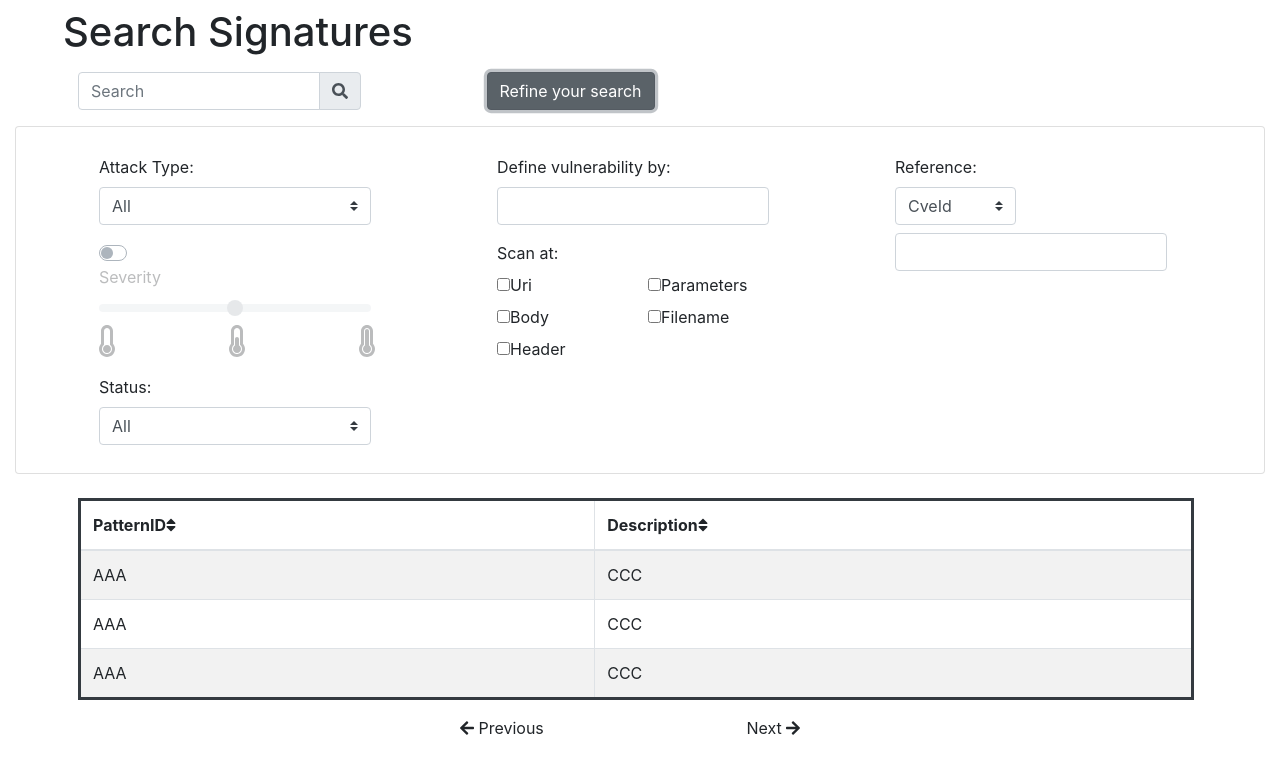
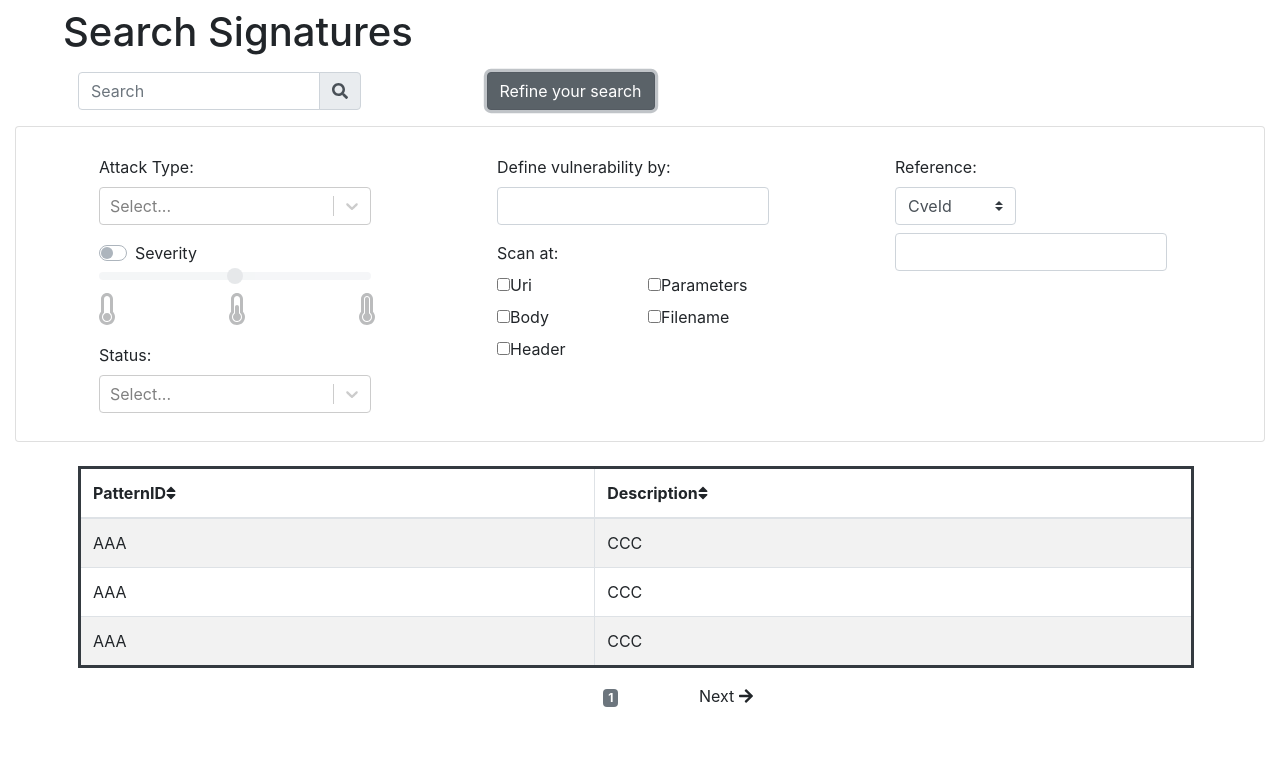
Before and after one commit to ShaharGrauman/radware-client, a React (Create React App) app in the folder client/: page /SearchSignature in a window 1280 px wide. Both pictures are taken after a click on the button "Refine your search". Shown: the top 774 px of the page. Built offline with nearby package versions, Linux system fonts and the light colour scheme.

Commit message:
search update

```diff
--- a/client/package.json
+++ b/client/package.json
@@ -17,6 +17,7 @@
     "react-dom": "^16.12.0",
     "react-router-dom": "^5.1.2",
     "react-scripts": "3.3.0",
+    "react-select": "^3.0.8",
     "reactstrap": "^8.4.1"
   },
   "scripts": {
--- a/client/src/components/reports/SearchSignature/AttackStatusSelection.js
+++ b/client/src/components/reports/SearchSignature/AttackStatusSelection.js
@@ -3,33 +3,61 @@ import SwitchableComponent from "./SwitchableComponent";
 
 import {constants} from './dataManager'
 
+import Select from 'react-select';
+
 
 export default class AttackStatusSelection extends SwitchableComponent {
-  onChange = e => {
-    if(e.target.value>=0){
-      this.props.onSelect('status',  e.target.selectedOptions[0].text)
-    }else{
-      this.props.onSelect('status',"" )
+  constructor(props){
+    super(props);
+    this.state={
+      selectedOption: null,
     }
   }
+
+  handleChange = selectedOption => {
+    let url=''
+    if(selectedOption!=null){
+    selectedOption.forEach(attack=>{
+      url=url.concat(`+${attack.value}`)
+    })
+  }
+      this.setState(
+        { selectedOption }
+      );
+    this.props.onSelect('status',url.slice(1))
+  };
+
+
+  // onChange = e => {
+  //   console.log(e.target.value)
+  //   if(e.target.value!='All'){
+  //     this.props.onSelect('status',e.target.value)
+  //   }else{
+  //     this.props.onSelect('status',"" )
+  //   }
+  // }
   render() {
+    const { selectedOption } = this.state;
     return (
       <>
         <label htmlFor="attack-Status">Status:</label>
-        <select className="custom-select" id="attack-Status" onChange={this.onChange} disabled={this.state.disabled}>
+
+        <Select
+        value={selectedOption}
+        onChange={this.handleChange}
+        options={constants.status}
+        isMulti ={true}
+      />
+        {/* <select className="custom-select" id="attack-Status" onChange={this.onChange} disabled={this.state.disabled}>
           <option defaultValue >All</option>
 
           {
-            constants.status.map((status,index)=>
-              <option value={index}>{status}</option>
+            constants.status.map(status=>
+              <option value={status.id}>{status.name}</option>
               )
           }
-          {/* <option value="1" defaultValue>In progress</option>
-          <option value="2">In test</option>
-          <option value="3">In QA</option>
-          <option value="4">Published</option>
-          <option value="5">Suspended</option> */}
-        </select>
+
+        </select> */}
       </>
     );
   }
--- a/client/src/components/reports/SearchSignature/AttackTypeSelection.js
+++ b/client/src/components/reports/SearchSignature/AttackTypeSelection.js
@@ -1,37 +1,66 @@
 import React, { Component } from "react";
 import SwitchableComponent from "./SwitchableComponent";
+
+import Select from 'react-select';
+
 
 import {constants} from './dataManager'
 
 export default class AttackTypeSelection extends SwitchableComponent {
   constructor(props){
     super(props);
-  }
-
-  onChange = e => {
-    if(e.target.value>=0){
-      this.props.onSelect('attackType', e.target.selectedOptions[0].text)
-    }else{
-      this.props.onSelect('attackType',"" )
+    this.state={
+      selectedOption: null,
     }
   }
 
+  handleChange = selectedOption => {
+    let url=''
+    if(selectedOption!=null){
+    selectedOption.forEach(attack=>{
+      url=url.concat(`+${attack.value}`)
+    })
+  }
+      this.setState(
+        { selectedOption }
+      );
+    this.props.onSelect('attackType',url.slice(1))
+  };
+
+  // onChange = e => {
+  //   console.log(e.target)
+  //   if(e.target.value>=0){
+  //     // this.props.onSelect('attackType', e.target.selectedOptions[0].text)
+  //     this.props.onSelect('attackType', e.target.value)
+  //   }else{
+  //     this.props.onSelect('attackType',"" )
+  //   }
+  // }
+
   render() {
+    const { selectedOption } = this.state;
+
     return (
       <>
         <label htmlFor="attack-type">Attack Type:</label>
-        <select className="custom-select" id="attack-type" onChange={this.onChange} disabled={this.state.disabled}>
+
+
+        <Select
+        value={selectedOption}
+        onChange={this.handleChange}
+        options={constants.attackType}
+        isMulti ={true}
+      />
+
+        {/* <select className="custom-select" id="attack-type" onChange={this.onChange} disabled={this.state.disabled}>
           <option defaultValue >All</option>
           {
-            constants.attackType.map((attack,index)=>
-              <option value={index}>{attack}</option>
+            constants.attackType.map(attack=>
+              <option value={attack.id}>{attack.name}</option>
             )
           }
-          {/* <option defaultValue>Attack</option>
-          <option value="1">One</option>
-          <option value="2">Two</option>
-          <option value="3">Three</option> */}
-        </select>
+
+        </select> */}
       </>
     );
   }
--- a/client/src/components/reports/SearchSignature/RefrencesSelection.js
+++ b/client/src/components/reports/SearchSignature/RefrencesSelection.js
@@ -8,7 +8,7 @@ export default class RefrencesSelection extends SwitchableComponent {
   onChange = e => {
     if(e.target.id=="cveid"){
       if(e.target.value>=0){
-        this.props.onSelect('refrencesSelection', e.target.selectedOptions[0].text)
+        this.props.onSelect('refrencesSelection', e.target.value)
       }else{
         this.props.onSelect('refrencesSelection',"" )
       }
@@ -25,13 +25,10 @@ export default class RefrencesSelection extends SwitchableComponent {
             <select className="custom-select" id="cveid" onChange={this.onChange} disabled={this.state.disabled}>
               <option defaultValue>CveId</option>
               {
-               constants.reference.map((reference,index)=>
-                 <option value={index}>{reference}</option>
+               constants.reference.map(reference=>
+                 <option value={reference.id}>{reference.name}</option>
                )
               }
-              {/* <option value="1">One</option>
-              <option value="2">Two</option>
-              <option value="3">Three</option> */}
             </select>
           </span>
         </span>
--- a/client/src/components/reports/SearchSignature/SearchSignature.js
+++ b/client/src/components/reports/SearchSignature/SearchSignature.js
@@ -3,6 +3,10 @@ import axios from 'axios'
 import { UncontrolledCollapse, Button, CardBody, Card } from 'reactstrap';
 import { InputGroup, InputGroupText, InputGroupAddon, Input } from 'reactstrap';
 
+
+
+
+// import MultiSelectField from './MultiSelectField'
 
 import Table from "../../shared/Table";
 
@@ -23,19 +27,21 @@ import ScanAtCheckBoxes from "./ScanAtCheckBoxes";
 import RefrencesSelection from "./RefrencesSelection";
 import { object } from "prop-types";
 
+
 export default class SearchSignature extends Component {
   constructor(props) {
     super(props);
     this.state = {
       hasNext:true,
-      hasPrev:true,
+      hasPrev:false,
+      page: 1,
       tableData: [
         { patternID: "AAA", description: "CCC" },
         { patternID: "AAA", description: "CCC" },
         { patternID: "AAA", description: "CCC" }
       ],
       isRefined: false,
-      disableDiv: false
+      errorMsg:''
     };
     this.urlDetails={
       page: 1 ,
@@ -46,24 +52,26 @@ export default class SearchSignature extends Component {
     };
     this.switchers = [];
   }
-  onSearch = async => {
-    let requestURL='';
+  onSearch = async e=> {
+    let requestURL='http://localhost:3000/search';
     Object.keys(this.urlDetails).forEach(key=>requestURL=requestURL.concat(`&${key}=${this.urlDetails[key]}`))
     requestURL.slice(1)
     console.log(requestURL)
+
+    // try{
+    //   const {data} = await axios.get(requestURL,{withCredentials: true});
+    //   // console.log('data',data.role);
+    //   this.setState({errorMsg: '',role:data.role});
+
+    // }catch(error){
+    //   this.setState({
+    //     errorMsg: 'Inalid email or password'
+    //   });
+    //   // console.log(this.state.errorMsg)
+    // }
+
     // const response = await axios.get('http://localhost:3001/');
     // console.log(response);
-  }
-
-  controlsevrity=()=>{
-    if(this.state.disableDiv)
-        this.setState({
-          disableDiv:false
-        });
-    else
-        this.setState({
-          disableDiv:true
-        });
   }
 
 
@@ -88,6 +96,7 @@ export default class SearchSignature extends Component {
 
 
   urlUpdate= (key , value) =>{
+    // console.log(value)
     if(value==""){
       // console.log( this.urlDetails.key)
       delete this.urlDetails[key]
@@ -95,7 +104,7 @@ export default class SearchSignature extends Component {
     else{
     this.urlDetails[key]=value;
   }
-  // console.log(this.urlDetails)
+  console.log(this.urlDetails)
   }
 
   onSelect = (key, value) => {
@@ -109,9 +118,6 @@ export default class SearchSignature extends Component {
   }
 
   render() {
-    var divStyle = {
-      pointerEvents:this.state.disableDiv?'auto':'none', opacity:this.state.disableDiv?1:0.3
-    };
     return (      //onKeyPress={(e)=>e.key=='Enter'?this.onSearch:null}
       <div className="container-fluid" onKeyPress={this.onEnter}>
         <h1 className="mx-md-3 mt-2 mx-lg-5">Search Signatures</h1>
@@ -126,7 +132,7 @@ export default class SearchSignature extends Component {
                 type="text"
                 className="form-control form-rounded"
                 placeholder="Search"
-                onChange  ={e=>this.urlUpdate('description',e.target.value)}
+                onBlur  ={e=>this.urlUpdate('description',e.target.value)}
               />
               <InputGroupAddon addonType="append" style={{cursor:'pointer'}}>
                 <InputGroupText>
@@ -153,13 +159,7 @@ export default class SearchSignature extends Component {
                     <AttackTypeSelection connectTo={this.addSwitcher} onSelect={this.urlUpdate}/>
 
                     <div className="py-3">
-                    <div class="custom-control custom-switch">
-                      <input type="checkbox" class="custom-control-input" id="customSwitch2" onClick={this.controlsevrity} ></input>
-                      <label class="custom-control-label" for="customSwitch2"></label>
-                    </div >
-                      <div style={divStyle}>
-                      <SeverityRange slidingRangeV={this.update} connectTo={this.addSwitcher}/>
-                      </div>
+                      <SeverityRange slidingRangeV={this.update} connectTo={this.addSwitcher} onSelect={this.urlUpdate}/>
                     </div >
                     <AttackStatusSelection connectTo={this.addSwitcher} onSelect={this.urlUpdate}/>
                   </div>
@@ -190,10 +190,17 @@ export default class SearchSignature extends Component {
           <div className="col-sm-12 col-md-11 mx-sm-1 mx-md-3 mx-lg-5 py-4">
             <Table data={this.state.tableData} />
             <div className="row">
-              <div className="col-2 col-sm-2 col-md-3 col-lg-4 mx-sm-2 mx-md-3 mx-lg-0"></div>
-              <div className="col-3 col-sm-3 col-md-2" >
+              <div className="col-1 col-sm-1 col-md-2 col-lg-3 mx-sm-1 mx-md-2 mx-lg-0"></div>
+              <div className="col-3 col-sm-3 col-md-2 ml-5 " >
                 {this.state.hasPrev?
-                  <span className="fas">
+                  <span className="fas" className="noselect ml-5"  onClick={()=>{
+                    this.urlDetails.page--;
+                    this.setState({page:this.urlDetails.page});
+                    this.onSearch();
+                    if(this.urlDetails.page==1){
+                      this.setState({hasPrev:false})
+                    }
+                  }}>
                   <FontAwesomeIcon
                     icon={faArrowLeft}
                     onClick={this.props.preOnClick}
@@ -204,11 +211,16 @@ export default class SearchSignature extends Component {
               }
 
               </div>
-              <div className="col-1 col-lg-0 mx-2 mx-sm-2 mx-md-0"></div>
+              <div className="col-1 col-lg-0 mx-2 mx-sm-2 mx-md-0">
+            <span class="badge badge-secondary">{this.state.page}</span>
+
+              </div>
               <div className="col-3 col-sm-2">
               {this.state.hasNext?
                 <span className="fas" onClick={()=>{
+                this.setState({hasPrev:true});
                 this.urlDetails.page++;
+                this.setState({page:this.urlDetails.page});
                 this.onSearch();
                 }}>
                   Next{" "}
--- a/client/src/components/reports/SearchSignature/SeverityRange.js
+++ b/client/src/components/reports/SearchSignature/SeverityRange.js
@@ -12,11 +12,34 @@ export default class SeverityRange extends SwitchableComponent {
   constructor(props) {
     super(props);
     this.props = props;
+    this.state={
+      disableDiv: false,
+      severity:"2"
+    }
+  }
+  onChange = e => {
+    this.setState({severity:e.target.value==0?"2":e.target.value})
+    this.props.onSelect('severity',e.target.value)
   }
   render() {
+    var divStyle = {
+      pointerEvents:this.state.disableDiv?'auto':'none', opacity:this.state.disableDiv?1:0.3
+    };
     return (
       <>
-        <label htmlFor="severity">Severity</label>
+        <div class="custom-control custom-switch">
+          <input type="checkbox" className="custom-control-input" id="customSwitch2" onClick={()=>{
+            const switchState=this.state.disableDiv;
+            this.setState({disableDiv:!switchState});
+            if(switchState){
+              this.setState({severity:"2"})
+              this.onChange({target:{value:0}})
+            }else{
+              this.onChange({target:{value:"2"}})
+            }
+          }} ></input>
+          <label className="custom-control-label" for="customSwitch2">Severity</label>
+        </div >
 
         <input
           type="range"
@@ -24,14 +47,16 @@ export default class SeverityRange extends SwitchableComponent {
           min="1"
           max="3"
           step="1"
-          defaultValue="2"
+          value={this.state.severity}
           id="severity"
           dataSliderHandle="custom"
-          onChange={e => this.props.slidingRangeV(e.target.value)}
-          disabled={this.state.disabled}
+          style={divStyle}
+          onChange={this.onChange}
+          // onChange={e => this.props.slidingRangeV(e.target.value)}
+          disabled={!this.state.disableDiv}
         />
 
-        <span className="row">
+        <span className="row" style={divStyle}>
           <span className="col-5">
             <FontAwesomeIcon
               size="2x"
--- a/client/src/components/reports/SearchSignature/VulnerabilityDefinition.js
+++ b/client/src/components/reports/SearchSignature/VulnerabilityDefinition.js
@@ -19,7 +19,7 @@ export default class VulnerabilityDefinition extends SwitchableComponent {
           className="form-control"
           id="vulnerability-definition"
           disabled={this.state.disabled}
-          onChange={this.onChange}
+          onBlur={this.onChange}
         />
       </>
     );
--- a/client/src/components/reports/SearchSignature/dataManager.js
+++ b/client/src/components/reports/SearchSignature/dataManager.js
@@ -1,5 +1,13 @@
 export const constants={
-    attackType:['one','two','three','aysfd'],
-    status:['In progress', 'In test','In QA','Published','Suspended'],
-    reference:['one','two','three']
+    // attackType:['one','two','three','aysfd'],
+    attackType:[{value:1 ,label:'one'},{value:2 ,label:'two'},{value:3 ,label:'three'},{value:4 ,label:'aysfd'}],
+    // status:['In progress', 'In test','In QA','Published','Suspended'],
+    status:[
+        {value:'in_progress' ,label:'In progress'},
+        {value:'in_test' ,label:'In test'},
+        {value:'in_qA' ,label:'In QA'},
+        {value:'published' ,label:'Published'},
+        {value:'Suspended' ,label:'Suspended'}],
+    // reference:['one','two','three']
+    reference:[{id:1,name: 'one'},{id:2,name:'two'},{id:3,name:'three'}]
 }
```
Also changed, not shown: 1 other file (tests, documents, lock files or other folders).
